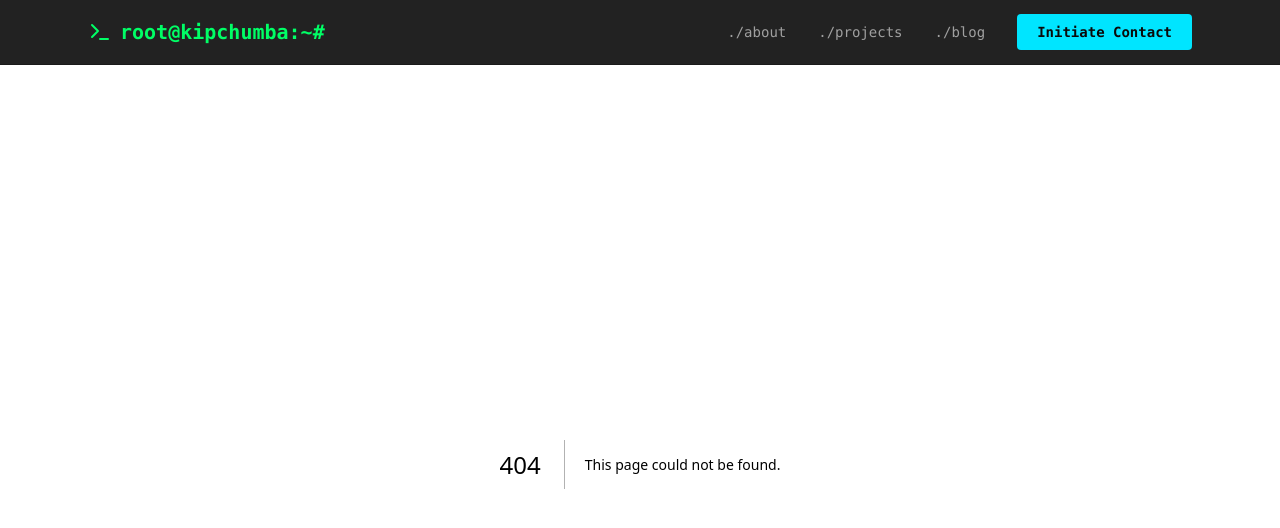
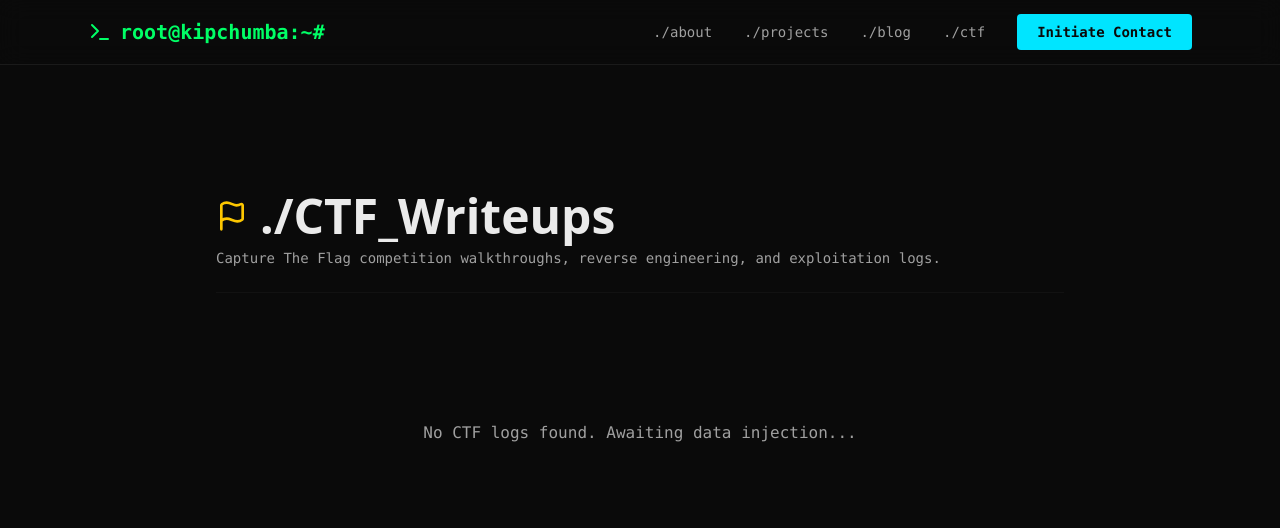
Before and after one commit to Justokip/kipchumba-portfolio, a Next.js app: page /ctf in a window 1280 px wide. Before the commit this address had no page. Shown: the top 528 px of the page. Built offline with nearby package versions, Linux system fonts and the light colour scheme.

Commit message:
Feature: Added dedicated CTF route and navigation

```diff
--- a/app/components/Navbar.tsx
+++ b/app/components/Navbar.tsx
@@ -22,6 +22,8 @@ export default function Navbar() {
           <Link href="/about" className="hover:text-neon-green transition-colors">./about</Link>
           <Link href="/projects" className="hover:text-neon-green transition-colors">./projects</Link>
           <Link href="/blog" className="hover:text-neon-green transition-colors">./blog</Link>
+          {/* ADDED: CTF Link with yellow hover */}
+          <Link href="/ctf" className="hover:text-yellow-400 transition-colors">./ctf</Link>
           <Link href="/contact" className="px-5 py-2 text-sm font-bold bg-neon-blue text-background rounded hover:opacity-90 transition-all">
             Initiate Contact
           </Link>
@@ -42,6 +44,8 @@ export default function Navbar() {
           <Link href="/about" onClick={() => setIsOpen(false)} className="block text-text-secondary hover:text-neon-green">./about</Link>
           <Link href="/projects" onClick={() => setIsOpen(false)} className="block text-text-secondary hover:text-neon-green">./projects</Link>
           <Link href="/blog" onClick={() => setIsOpen(false)} className="block text-text-secondary hover:text-neon-green">./blog</Link>
+          {/* ADDED: CTF Link for mobile with yellow hover */}
+          <Link href="/ctf" onClick={() => setIsOpen(false)} className="block text-text-secondary hover:text-yellow-400">./ctf</Link>
           <Link href="/contact" onClick={() => setIsOpen(false)} className="block mt-2 text-center py-3 font-bold bg-neon-blue text-background rounded">
             Initiate Contact
           </Link>
--- /dev/null
+++ b/app/ctf/page.tsx
@@ -0,0 +1,95 @@
+import fs from 'fs';
+import path from 'path';
+import matter from 'gray-matter';
+import Link from 'next/link';
+import { Flag, Calendar } from "lucide-react";
+
+interface Post {
+  slug: string;
+  meta: {
+    title: string;
+    date: string;
+    description: string;
+    tags?: string[];
+    platform?: string;
+  };
+}
+
+export default function CTF() {
+  // Make sure this matches your folder structure (either "src/app/blog" or "app/blog")
+  const blogDir = "src/app/blog";
+  const absolutePath = path.join(process.cwd(), blogDir);
+
+  let posts: Post[] = [];
+
+  if (fs.existsSync(absolutePath)) {
+    const files = fs.readdirSync(absolutePath);
+    posts = files
+      .filter(filename => filename.endsWith('.md'))
+      .map(filename => {
+        const fileContent = fs.readFileSync(path.join(absolutePath, filename), 'utf-8');
+        const { data } = matter(fileContent);
+        return {
+          slug: filename.replace('.md', ''),
+          meta: data as Post['meta']
+        };
+      })
+      // This is the magic! It ONLY grabs writeups tagged as "CTF"
+      .filter(post => post.meta.platform === "CTF")
+      .sort((a, b) => new Date(b.meta.date).getTime() - new Date(a.meta.date).getTime());
+  }
+
+  return (
+    <div className="max-w-4xl mx-auto px-4 sm:px-6 py-20 mt-12 min-h-screen">
+      <div className="mb-12 border-b border-surface/50 pb-6">
+        <div className="flex items-center gap-3 mb-2">
+          <Flag className="text-yellow-400" size={32} />
+          <h1 className="text-3xl sm:text-4xl md:text-5xl font-bold text-text-primary">
+            ./CTF_Writeups
+          </h1>
+        </div>
+        <p className="text-text-secondary font-mono text-sm mt-2">
+          Capture The Flag competition walkthroughs, reverse engineering, and exploitation logs.
+        </p>
+      </div>
+
+      <div className="space-y-4">
+        {posts.length > 0 ? posts.map((post) => (
+          <Link href={`/blog/${post.slug}`} key={post.slug} className="block group">
+            <div className="p-4 sm:p-6 bg-surface/30 backdrop-blur-sm border border-surface rounded-xl hover:border-yellow-400/50 transition-all duration-300">
+              <div className="flex flex-col sm:flex-row justify-between items-start sm:items-center gap-4">
+                <div className="flex-1 min-w-0">
+                  <div className="flex flex-wrap items-center gap-2 sm:gap-3 mb-3 font-mono text-xs">
+                    <span className="px-2 py-0.5 rounded border text-yellow-400 border-yellow-400/30 bg-yellow-400/10">
+                      {post.meta.platform}
+                    </span>
+                    <span className="text-text-secondary flex items-center gap-1">
+                      <Calendar size={12} /> {post.meta.date}
+                    </span>
+                  </div>
+                  <h2 className="text-xl sm:text-2xl font-bold text-text-primary group-hover:text-yellow-400 transition-colors mb-2 line-clamp-2">
+                    {post.meta.title}
+                  </h2>
+                  <p className="text-text-secondary text-sm line-clamp-2 mb-4">
+                    {post.meta.description}
+                  </p>
+                  <div className="flex flex-wrap gap-2">
+                    {post.meta.tags?.map(tag => (
+                      <span key={tag} className="text-xs font-mono text-text-secondary bg-background px-2 py-1 rounded border border-surface">
+                        #{tag}
+                      </span>
+                    ))}
+                  </div>
+                </div>
+              </div>
+            </div>
+          </Link>
+        )) : (
+          <div className="text-center py-20 text-text-secondary font-mono">
+            No CTF logs found. Awaiting data injection...
+          </div>
+        )}
+      </div>
+    </div>
+  );
+}
--- a/app/page.tsx
+++ b/app/page.tsx
@@ -1,7 +1,7 @@
 "use client";
 
 import { motion } from "framer-motion";
-import { Shield, Server, Lock, ArrowRight, Mail, Terminal } from "lucide-react";
+import { Shield, Server, Lock, ArrowRight, Mail, Terminal, Flag } from "lucide-react";
 import Link from "next/link";
 import { useState, useEffect } from "react";
 
@@ -30,9 +30,9 @@ export default function Home() {
       {/* Subtle background grid */}
       <div className="absolute inset-0 bg-[linear-gradient(to_right,#80808012_1px,transparent_1px),linear-gradient(to_bottom,#80808012_1px,transparent_1px)] bg-[size:24px_24px] pointer-events-none -z-10 [mask-image:radial-gradient(ellipse_60%_50%_at_50%_0%,#000_70%,transparent_100%)]"></div>
 
-      <section className="flex w-full flex-col md:flex-row items-center justify-between gap-12 md:gap-12">
+      <section className="flex w-full flex-col md:flex-row items-center justify-between gap-12">
 
-        {/* Left Column: The Intro */}
+        {/* Left Column: Intro */}
         <motion.div
           initial={{ opacity: 0, y: 20 }}
           animate={{ opacity: 1, y: 0 }}
@@ -52,7 +52,7 @@ export default function Home() {
           </h1>
 
           <p className="text-lg text-text-secondary max-w-xl leading-relaxed">
-            I am <span className="text-text-primary font-bold">Justus Kipchumba</span>, a Cybersecurity Analyst & IT Specialist based in Nairobi. I specialize in penetration testing, network administration, and secure system architecture.
+            I am <span className="text-text-primary font-bold">Justus Kipchumba</span>, a Cybersecurity Analyst & IT Specialist. I specialize in penetration testing, network administration, and secure system architecture.
           </p>
 
           <div className="flex flex-wrap gap-4 pt-4">
@@ -66,44 +66,49 @@ export default function Home() {
           </div>
 
           <div className="flex items-center gap-6 pt-6 text-text-secondary">
-            <Link href="https://github.com/Justokip" target="_blank" rel="noopener noreferrer" className="hover:text-neon-green hover:drop-shadow-[0_0_8px_rgba(0,255,153,0.8)] transition-all duration-300">
-              <svg xmlns="http://www.w3.org/2000/svg" width="24" height="24" viewBox="0 0 24 24" fill="none" stroke="currentColor" strokeWidth="2" strokeLinecap="round" strokeLinejoin="round"><path d="M15 22v-4a4.8 4.8 0 0 0-1-3.2c3-.3 6-1.5 6-6.5a4.6 4.6 0 0 0-1.3-3.2 4.2 4.2 0 0 0-.1-3.2s-1.1-.3-3.5 1.6a12.3 12.3 0 0 0-6.2 0C6.5 2.8 5.4 3.1 5.4 3.1a4.2 4.2 0 0 0-.1 3.2A4.6 4.6 0 0 0 4 9.5c0 5 3 6.2 6 6.5a4.8 4.8 0 0 0-1 3.2v4"/><path d="M9 18c-4.51 2-5-2-7-2"/></svg>
+            <Link href="https://github.com/Justokip" target="_blank" rel="noopener noreferrer" className="hover:text-neon-green transition-all duration-300"><Terminal size={24} /></Link>
+            <Link href="https://www.linkedin.com/in/justus-kipchumba/" target="_blank" rel="noopener noreferrer" className="hover:text-neon-blue transition-all duration-300">
+                <svg xmlns="http://www.w3.org/2000/svg" width="24" height="24" viewBox="0 0 24 24" fill="none" stroke="currentColor" strokeWidth="2" strokeLinecap="round" strokeLinejoin="round"><path d="M16 8a6 6 0 0 1 6 6v7h-4v-7a2 2 0 0 0-2-2 2 2 0 0 0-2 2v7h-4v-7a6 6 0 0 1 6-6z"/><rect width="4" height="12" x="2" y="9"/><circle cx="4" cy="4" r="2"/></svg>
             </Link>
-            <Link href="https://www.linkedin.com/in/justus-kipchumba/" target="_blank" rel="noopener noreferrer" className="hover:text-neon-blue hover:drop-shadow-[0_0_8px_rgba(0,153,255,0.8)] transition-all duration-300">
-              <svg xmlns="http://www.w3.org/2000/svg" width="24" height="24" viewBox="0 0 24 24" fill="none" stroke="currentColor" strokeWidth="2" strokeLinecap="round" strokeLinejoin="round"><path d="M16 8a6 6 0 0 1 6 6v7h-4v-7a2 2 0 0 0-2-2 2 2 0 0 0-2 2v7h-4v-7a6 6 0 0 1 6-6z"/><rect width="4" height="12" x="2" y="9"/><circle cx="4" cy="4" r="2"/></svg>
-            </Link>
-            <Link href="/contact" className="hover:text-neon-green hover:drop-shadow-[0_0_8px_rgba(0,255,153,0.8)] transition-all duration-300">
-              <Mail size={24} />
-            </Link>
+            <Link href="/contact" className="hover:text-neon-green transition-all duration-300"><Mail size={24} /></Link>
           </div>
         </motion.div>
 
-        {/* Right Column: The Interactive Grid - FIXED FOR MOBILE */}
+        {/* Right Column: 2x2 Interactive Grid */}
         <motion.div
           initial={{ opacity: 0, scale: 0.9 }}
           animate={{ opacity: 1, scale: 1 }}
           transition={{ duration: 0.5, delay: 0.2 }}
-          // CHANGED: Removed 'hidden md:flex' and replaced with 'flex w-full'
           className="flex-1 flex justify-center w-full relative mt-8 md:mt-0"
         >
           <div className="absolute top-1/2 left-1/2 -translate-x-1/2 -translate-y-1/2 w-64 h-64 bg-neon-green/5 rounded-full blur-3xl pointer-events-none"></div>
 
-          {/* CHANGED: Made sure the grid takes up proper space on mobile */}
           <div className="relative z-10 grid grid-cols-2 gap-3 sm:gap-4 w-full max-w-md md:max-w-none mx-auto">
-             <Link href="/projects" className="p-4 sm:p-6 bg-surface/80 backdrop-blur border border-surface rounded-xl flex flex-col items-center gap-3 hover:border-neon-green hover:shadow-[0_0_20px_rgba(0,255,153,0.2)] hover:-translate-y-1 transition-all duration-300 group">
-                <Shield size={36} className="text-neon-green group-hover:drop-shadow-[0_0_8px_rgba(0,255,153,0.8)] transition-all" />
+
+             {/* 1. Pen Testing */}
+             <Link href="/projects" className="p-4 sm:p-8 bg-surface/80 backdrop-blur border border-surface rounded-xl flex flex-col items-center gap-3 hover:border-neon-green hover:shadow-[0_0_20px_rgba(0,255,153,0.2)] hover:-translate-y-1 transition-all duration-300 group">
+                <Shield size={40} className="text-neon-green group-hover:drop-shadow-[0_0_8px_rgba(0,255,153,0.8)] transition-all" />
                 <span className="font-mono text-xs sm:text-sm text-center text-text-secondary group-hover:text-text-primary transition-colors">Pen Testing</span>
              </Link>
 
-             <Link href="/projects" className="p-4 sm:p-6 bg-surface/80 backdrop-blur border border-surface rounded-xl flex flex-col items-center gap-3 hover:border-neon-blue hover:shadow-[0_0_20px_rgba(0,153,255,0.2)] hover:-translate-y-1 transition-all duration-300 mt-4 sm:mt-8 group">
-                <Server size={36} className="text-neon-blue group-hover:drop-shadow-[0_0_8px_rgba(0,153,255,0.8)] transition-all" />
+             {/* 2. Infrastructure */}
+             <Link href="/projects" className="p-4 sm:p-8 bg-surface/80 backdrop-blur border border-surface rounded-xl flex flex-col items-center gap-3 hover:border-neon-blue hover:shadow-[0_0_20px_rgba(0,153,255,0.2)] hover:-translate-y-1 transition-all duration-300 group">
+                <Server size={40} className="text-neon-blue group-hover:drop-shadow-[0_0_8px_rgba(0,153,255,0.8)] transition-all" />
                 <span className="font-mono text-xs sm:text-sm text-center text-text-secondary group-hover:text-text-primary transition-colors">Infrastructure</span>
              </Link>
 
-             <Link href="/about" className="p-4 sm:p-6 bg-surface/80 backdrop-blur border border-surface rounded-xl flex flex-col items-center gap-3 hover:border-neon-green hover:shadow-[0_0_20px_rgba(0,255,153,0.2)] hover:-translate-y-1 transition-all duration-300 col-span-2 group">
-                <Lock size={36} className="text-neon-green group-hover:drop-shadow-[0_0_8px_rgba(0,255,153,0.8)] transition-all" />
+             {/* 3. System Admin */}
+             <Link href="/about" className="p-4 sm:p-8 bg-surface/80 backdrop-blur border border-surface rounded-xl flex flex-col items-center gap-3 hover:border-neon-green hover:shadow-[0_0_20px_rgba(0,255,153,0.2)] hover:-translate-y-1 transition-all duration-300 group">
+                <Lock size={40} className="text-neon-green group-hover:drop-shadow-[0_0_8px_rgba(0,255,153,0.8)] transition-all" />
                 <span className="font-mono text-xs sm:text-sm text-center text-text-secondary group-hover:text-text-primary transition-colors">System Admin</span>
              </Link>
+
+             {/* 4. CTFs (UPDATED PATH) */}
+             <Link href="/ctf" className="p-4 sm:p-8 bg-surface/80 backdrop-blur border border-surface rounded-xl flex flex-col items-center gap-3 hover:border-yellow-400 hover:shadow-[0_0_20px_rgba(250,204,21,0.2)] hover:-translate-y-1 transition-all duration-300 group">
+                <Flag size={40} className="text-yellow-400 group-hover:drop-shadow-[0_0_8px_rgba(250,204,21,0.8)] transition-all" />
+                <span className="font-mono text-xs sm:text-sm text-center text-text-secondary group-hover:text-text-primary transition-colors">CTF Writeups</span>
+             </Link>
+
           </div>
         </motion.div>
       </section>
```
